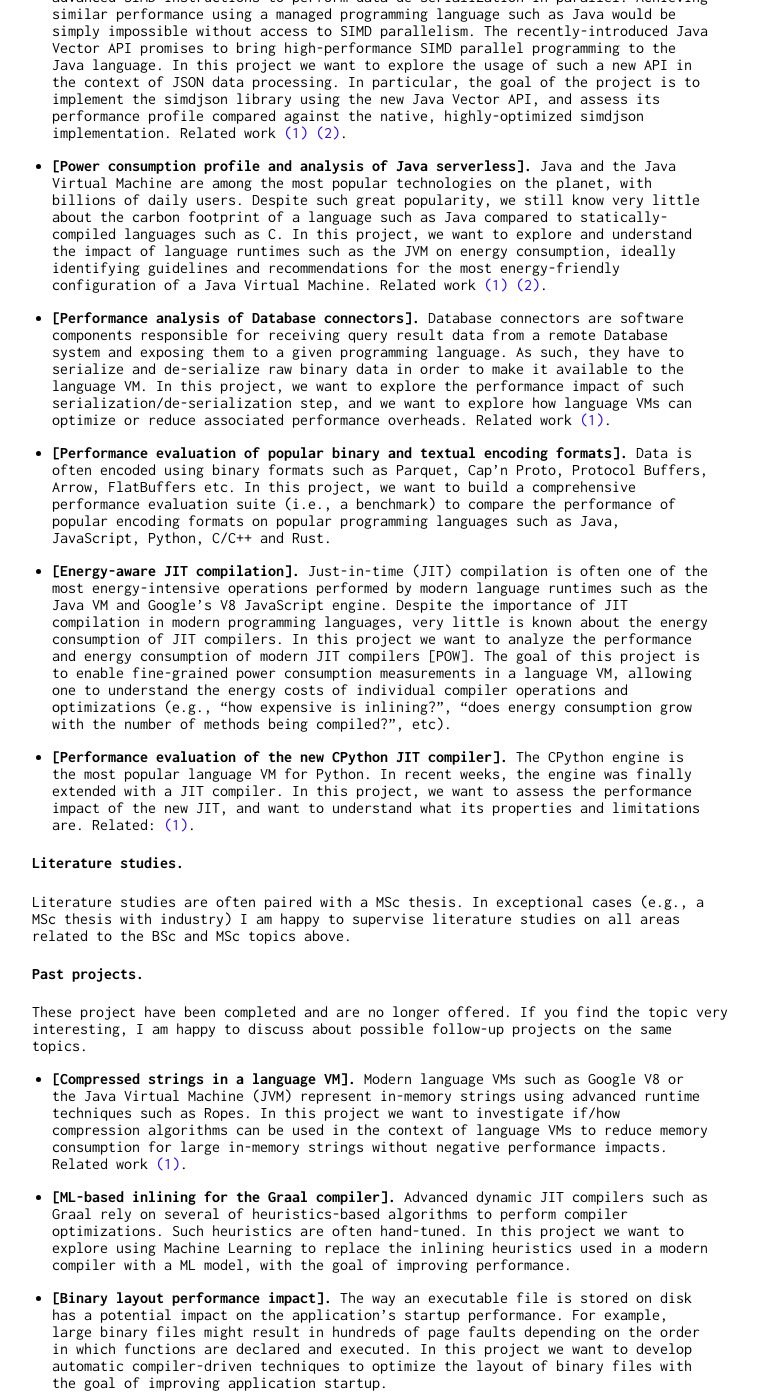
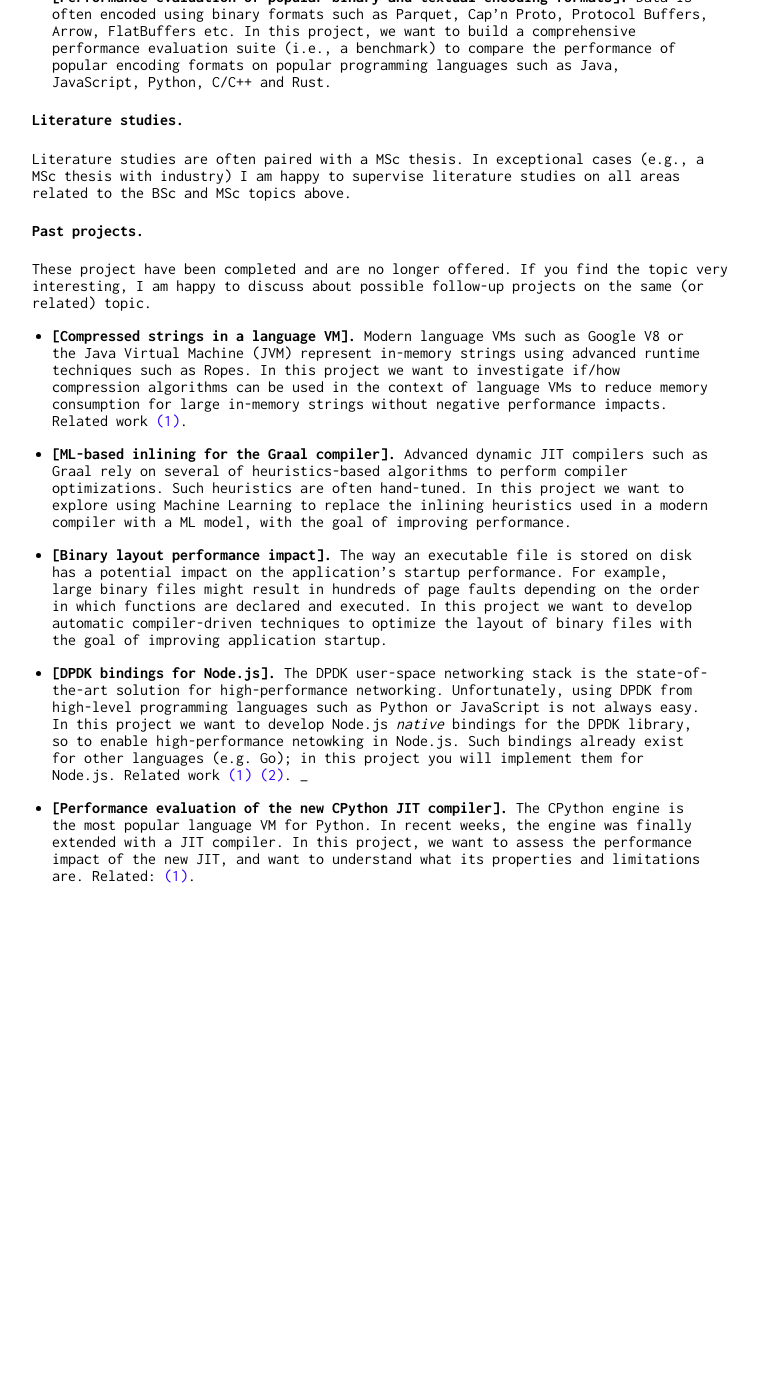
Before and after one commit to eleinadani/eleinadani.github.io, a Jekyll site: the page built from projects.md, in a window 1280 px wide and 1400 px high, scrolled down 4146 px. Shown: the whole window, without its empty margins (258-1016 px from the left). Built offline with Jekyll 4.4.1, drawn with Linux system fonts in a browser that asks for light colours; our own code applies the rules of GitHub Pages for plain Markdown files; after the commit the page ends 5030 px from its top, so only the background shows below that; some of the changed text lies outside the part shown.

Commit message:
update projects

```diff
--- a/projects.md
+++ b/projects.md
@@ -36,7 +36,6 @@ The projects below can either be a MSc thesis (typically with a literature study
 
 * **[Human readable dump of GraalVM native image binary files].** The GraalVM native image framework can be used to (ahead-of-time) compile Java applications to highly-optimized binary files, with great startup performance. In this project we want to develop a tool to disassemble GraalVM native image binary files, making it possible to reverse-engineer their content producing (where possible) a human-readable output. Related work [(1)](https://www.graalvm.org/22.0/reference-manual/native-image/).
 
-* **[Snapshot-repeat compilation caching].** Advanced compiler optimizations are often implemented with Graph traversal and Graph rewriting algorithms, converting a Graph data structure (IR) from after applying each optimization. Given the often complex nature of such graphs, a typical compiler would always perform all optimizations on all graphs, without caching. In this project we want to explore the usage of alternative data structures that would allow caching of a compiler IRs. In this way, the overall runtime cost of JIT compilation would be significantly reduced, as the JIT compiler could re-use graphs from previous compilations. Related work [(1)](https://github.com/oracle/graal/).
 
 * **[Combining CRIU and GraalVM native-image].** GraalVM native image is an open-source language technology that can be used to create optimized, cloud-ready binary executables for Java. By leveraging Ahead-of-time compilation of Java code, GraalVM native images can significantly reduce applications’ startup time, leading to reduced cold starts in Cloud deployments such as AWS Lambda. CRIU is an emerging technology provided by the Linux kernel aimed at the same goal: minimize applications startup time. Unlike GraalVM native image, CRIU leverages “user-space” snapshotting. In this project we want to explore how the two technologies can be combined in order to minimize even further the startup latency of Cloud applications. Related work [(1)](https://criu.org/Main_Page).
 
@@ -55,15 +54,10 @@ The projects below can either be a MSc thesis (typically with a literature study
 * **[GPU-based garbage collection acceleration].** Google V8 or the Java Virtual Machine implement very advanced Garbage Collection techniques. Most of such GCs have a parallel, multithreaded implementation. In this project, we want to study how GPUs can be used to speed-up Garbage Collection instead of using multiple threads. _This project will be co-supervised with Dr Juan Fumero, Univ.Manchester (UK)_
 
 
-
 ### BSc-level projects.
 Depending on the topic, most of them can be extended to more challenging MSc-level projects.
 
-* **[Data access pattern performance impact on Apache Arrow].** In this project we want to answer and understand a simple question: does the order in which we access large data files stored in the Apache Arrow format have an impact on performance? And, if so, can the application and/or the language VM optimize the way data is accessed to improve performance? Related work [(1)](https://arrow.apache.org/).
-
-* **[DPDK bindings for Node.js].** The DPDK user-space networking stack is the state-of-the-art solution for high-performance networking. Unfortunately, using DPDK from high-level programming languages such as Python or JavaScript is not always easy. In this project we want to develop Node.js _native_ bindings for the DPDK library, so to enable high-performance netowking in Node.js. Such bindings already exist for other languages (e.g. Go); in this project you will implement them for Node.js. Related work [(1)](https://github.com/DPDK/dpdk) [(2)](https://github.com/yerden/go-dpdk).
-
-* **[Performance analysis of Scatter/gather NICs in Java or Node.js].** Modern NICs with scatter/gather capabilities are often found in commodity hardware. Programming languages or frameworks used to write networking applications such as Node.js or Java (NIO) feature explicit APIs to access the scatter/gather capabilities of a NIC. However, little is understood of the actual performance of using such NICs from a langauge VM like the JVM or V8. In this project we want to study and characterize the performance of networking applications developed using such languages on modern scatter/gather NICs. Related work [(1)](https://howtodoinjava.com/java/nio/nio-scatter-gather-vectored-io/).
+* **[Data access pattern performance impact on Apache Arrow].** In this project we want to answer and understand a simple question: does the order in which we access large datasets stored in the Apache Arrow format have an impact on performance? And, if so, can the application and/or the language VM optimize the way data is accessed to improve performance? Related work [(1)](https://arrow.apache.org/).
 
 * **[Performance analysis of SIMD support in WebAssembly].** SIMD instructions are at the core of modern data processing. For example, several data ingestion operations (e.g., importing data from a CSV file) requires UTF-8 validation: the input data needs to be analyzed (one character at a time) to ensure that the input text is valid. Parallel execution techniques can be employed to speed-up the validation of large text files. In this project, we want to explore the performance of existing WebAssembly runtimes in the context of SIMD execution, looking at common operations such as e.g. UTF-8 validation. The goal of the project is to implement multiple SIMD-based data processing  techniques targeting WebAssembly (either in WebAssembly itself, or by leveraging emscripten or alternative WASM compilers), to assess the current performance of WebAssembly in such Data-parallel operations. Related work [(1)](https://github.com/WebAssembly/simd/blob/main/proposals/simd/SIMD.md) [(2)](https://arxiv.org/abs/2010.03090).
 
@@ -75,9 +69,6 @@ Depending on the topic, most of them can be extended to more challenging MSc-lev
 
 * **[Performance evaluation of popular binary and textual encoding formats].** Data is often encoded using binary formats such as Parquet, Cap’n Proto, Protocol Buffers, Arrow, FlatBuffers etc. In this project, we want to build a comprehensive performance evaluation suite (i.e., a benchmark) to compare the performance of popular encoding formats on popular programming languages such as Java, JavaScript, Python, C/C++ and Rust.
 
-* **[Energy-aware JIT compilation].** Just-in-time (JIT) compilation is often one of the most energy-intensive operations performed by modern language runtimes such as the Java VM and Google’s V8 JavaScript engine. Despite the importance of JIT compilation in modern programming languages, very little is known about the energy consumption of JIT compilers. In this project we want to analyze the performance and energy consumption of modern JIT compilers [POW]. The goal of this project is to enable fine-grained power consumption measurements in a language VM, allowing one to understand the energy costs of individual compiler operations and optimizations (e.g., “how expensive is inlining?”, “does energy consumption grow with the number of methods being compiled?”, etc).
-
-* **[Performance evaluation of the new CPython JIT compiler].** The CPython engine is the most popular language VM for Python. In recent weeks, the engine was finally extended with a JIT compiler. In this project, we want to assess the performance impact of the new JIT, and want to understand what its properties and limitations are. Related: [(1)](https://github.com/python/cpython/pull/113465).
 
 
 #### Literature studies.
@@ -87,7 +78,7 @@ Literature studies are often paired with a MSc thesis. In exceptional cases (e.g
 
 #### Past projects.
 
-These project have been completed and are no longer offered. If you find the topic very interesting, I am happy to discuss about possible follow-up projects on the same topics.
+These project have been completed and are no longer offered. If you find the topic very interesting, I am happy to discuss about possible follow-up projects on the same (or related) topic.
 
 * **[Compressed strings in a language VM].** Modern language VMs such as Google V8 or the Java Virtual Machine (JVM) represent in-memory strings using advanced runtime techniques such as Ropes. In this project we want to investigate if/how compression algorithms can be used in the context of language VMs to reduce memory consumption for large in-memory strings without negative performance impacts. Related work [(1)](https://www.cs.tufts.edu/comp/150FP/archive/hans-boehm/ropes.pdf).
 
@@ -95,5 +86,7 @@ These project have been completed and are no longer offered. If you find the top
 
 * **[Binary layout performance impact].** The way an executable file is stored on disk has a potential impact on the application’s startup performance. For example, large binary files might result in hundreds of page faults depending on the order in which functions are declared and executed. In this project we want to develop automatic compiler-driven techniques to optimize the layout of binary files with the goal of improving application startup.
 
+* **[DPDK bindings for Node.js].** The DPDK user-space networking stack is the state-of-the-art solution for high-performance networking. Unfortunately, using DPDK from high-level programming languages such as Python or JavaScript is not always easy. In this project we want to develop Node.js _native_ bindings for the DPDK library, so to enable high-performance netowking in Node.js. Such bindings already exist for other languages (e.g. Go); in this project you will implement them for Node.js. Related work [(1)](https://github.com/DPDK/dpdk) [(2)](https://github.com/yerden/go-dpdk).
+_
 
-_
+* **[Performance evaluation of the new CPython JIT compiler].** The CPython engine is the most popular language VM for Python. In recent weeks, the engine was finally extended with a JIT compiler. In this project, we want to assess the performance impact of the new JIT, and want to understand what its properties and limitations are. Related: [(1)](https://github.com/python/cpython/pull/113465).
```
